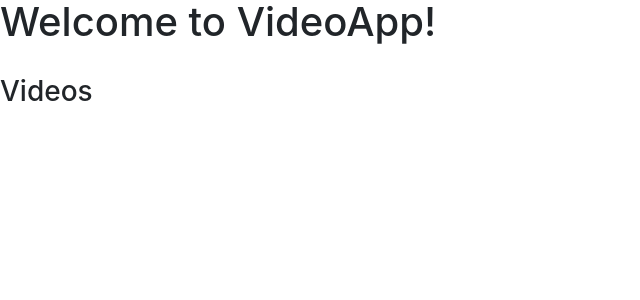
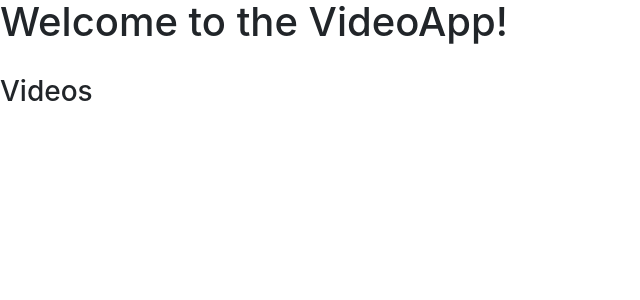
Before and after one commit to onero/video-app, an Angular app: page / in a window 1280 px wide. Shown: the top 300 px of the page, without its empty margins (0-640 px from the left). Built offline with nearby package versions, Linux system fonts and the light colour scheme; no server answers.

Commit message:
Updated title

```diff
--- a/src/app/app.component.html
+++ b/src/app/app.component.html
@@ -1,5 +1,5 @@
 <h1>
-  Welcome to {{title}}!
+  Welcome to the {{title}}!
 </h1>
 <br>
 <h3>Videos</h3>
```
